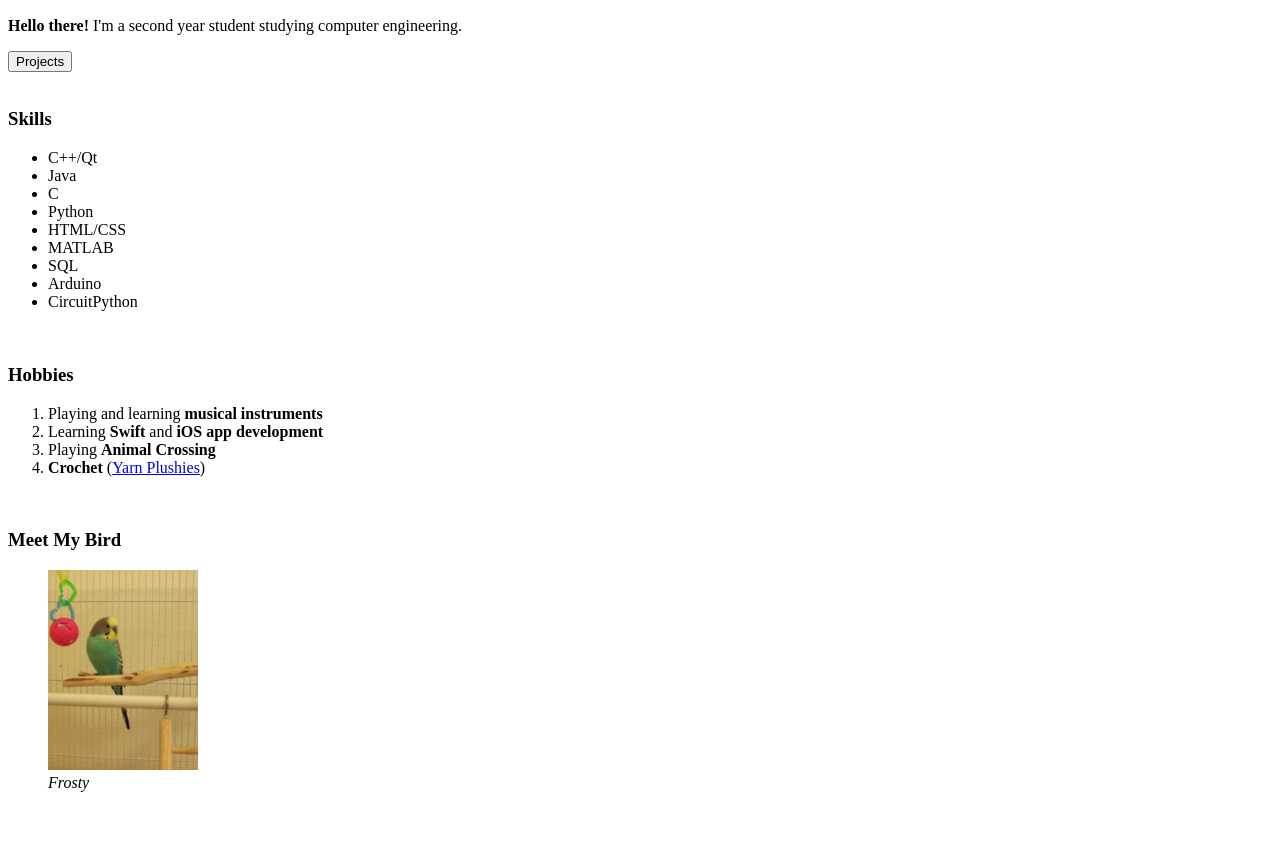
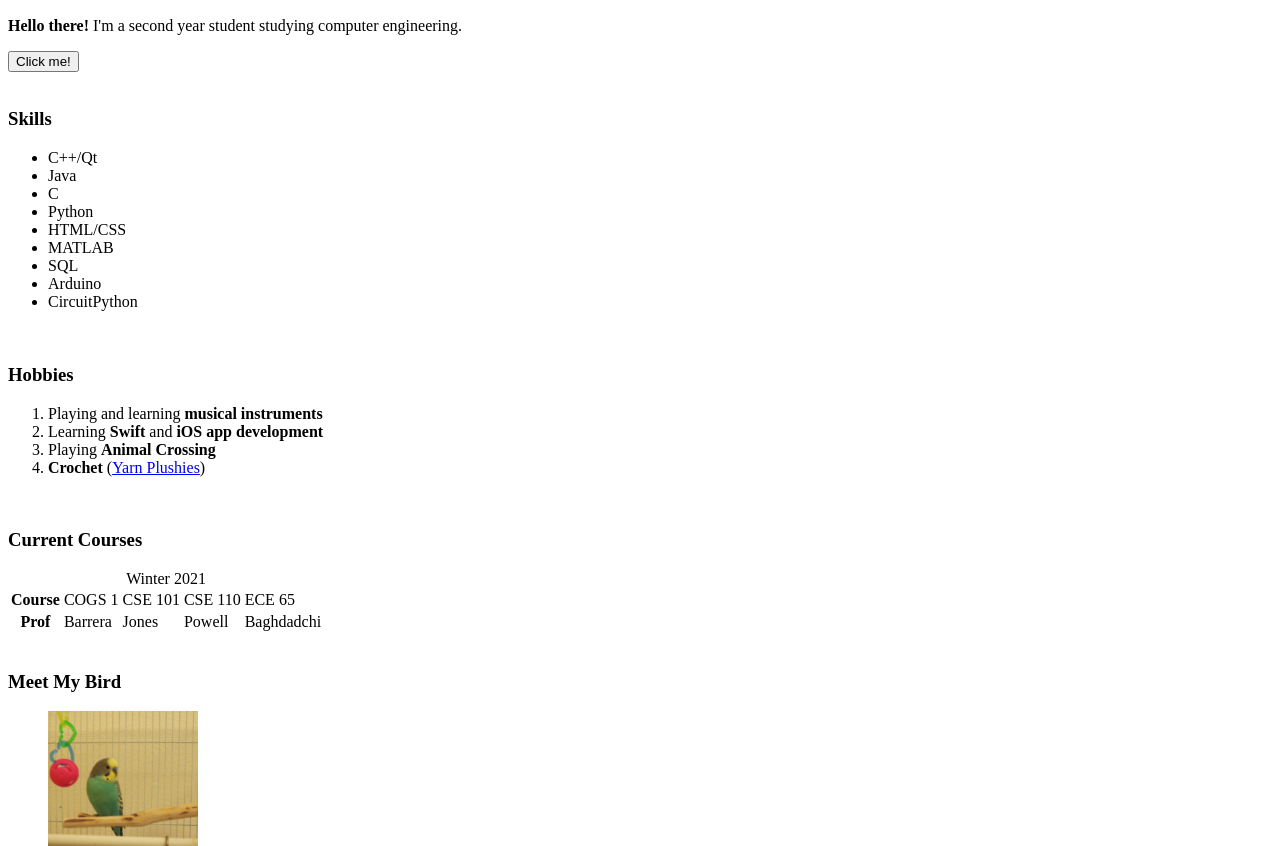
Before and after one commit to katiehsieh/cse110-lab3, a plain HTML site: page index.html in a window 1280 px wide. Shown: the part 254-1100 px from the top of the page. Drawn offline with Linux system fonts and the light colour scheme.

Commit message:
add table

```diff
--- a/index.html
+++ b/index.html
@@ -28,7 +28,7 @@
     <section>
       <h2>Katie Hsieh</h2>
       <p><strong>Hello there!</strong> I'm a second year student studying computer engineering.</p>
-      <a href="https://katiehsieh.github.io/"><button type="button">Projects</button></a>
+      <button type="button">Click me!</button>
     </section>
 
     <br>
@@ -58,6 +58,35 @@
         <li>Playing <b>Animal Crossing</b></li>
         <li><b>Crochet</b> (<a href="https://yarnplushies.com/">Yarn Plushies</a>)</li>
       </ol>
+    </section>
+
+    <br>
+
+    <section>
+      <h3>Current Courses</h3>
+      <table>
+        <caption>Winter 2021</caption>
+        <colgroup>
+            <col>
+            <col span="1" class="cogs">
+            <col span="2" class="cse">
+            <col span="1" class="ece">
+        </colgroup>
+        <tr>
+            <th scope="row">Course</th>
+            <td>COGS 1</td>
+            <td>CSE 101</td>
+            <td>CSE 110</td>
+            <td>ECE 65</td>
+        </tr>
+        <tr>
+            <th scope="row">Prof</th>
+            <td>Barrera</td>
+            <td>Jones</td>
+            <td>Powell</td>
+            <td>Baghdadchi</td>
+        </tr>
+      </table>
     </section>
 
     <br>
```
